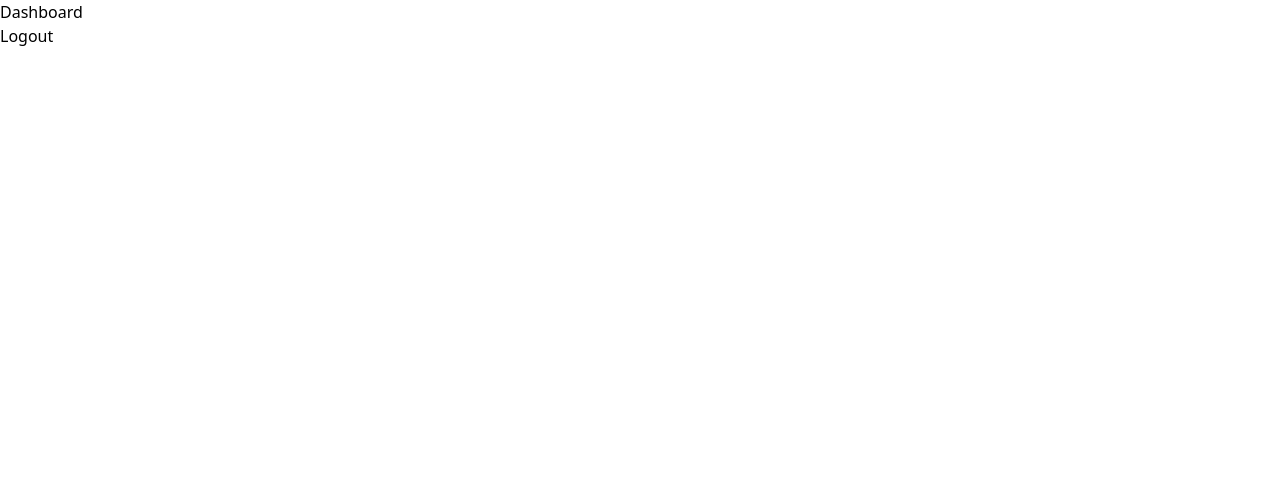
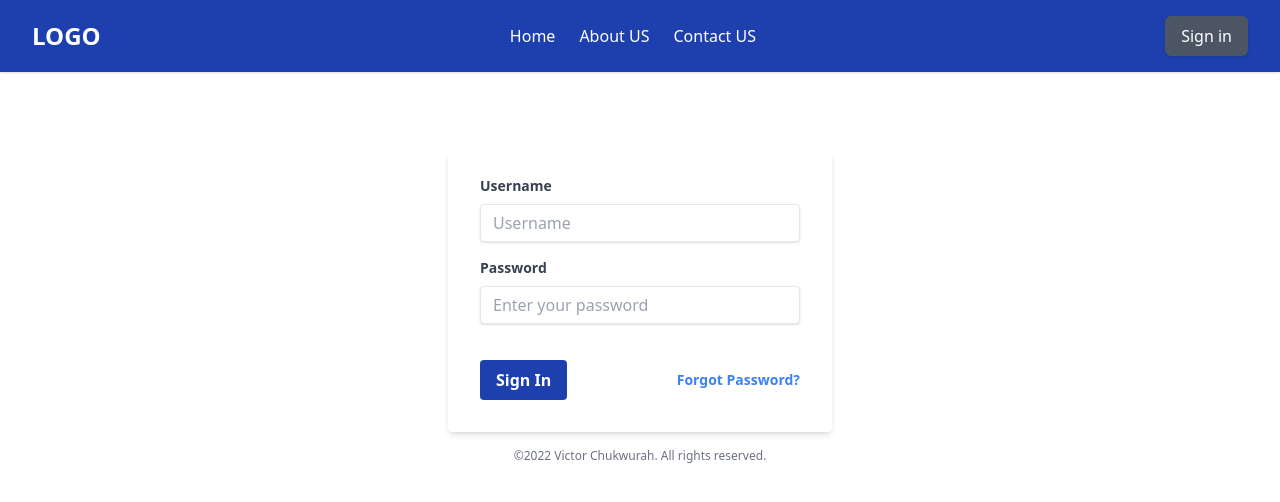
Before and after one commit to ChukwurahVictor/altschool_exam, a React (Create React App) app: page /login in a window 1280 px wide. Shown: the top 502 px of the page. Built offline with nearby package versions, Linux system fonts and the light colour scheme.

Commit message:
fixed context issues

```diff
--- a/src/App.js
+++ b/src/App.js
@@ -1,4 +1,4 @@
-import React, { useContext } from 'react';
+// import React, { useContext } from 'react';
 import { BrowserRouter as Router, Routes, Route } from "react-router-dom";
 import { ErrorBoundary } from "react-error-boundary";
 
@@ -8,8 +8,9 @@ import Contact from "./pages/Contact";
 import NotFound from "./pages/404";
 import Dashboard from "./pages/Dashboard";
 import Navbar from "./components/Navbar.jsx";
-import { UserContext } from "./context/UserContext";
+// import { UserContext } from "./context/UserContext";
 import Login from './pages/Login';
+import { ProtectedRoute } from "./components/ProtectedRoutes";
 
 const ErrorFallback = ({ error }) => {
   return (
@@ -20,31 +21,35 @@ const ErrorFallback = ({ error }) => {
   );
 };
 const App = () => {
-  const { userInfo, isAuth } = useContext(UserContext);
+  // const { userInfo, isAuth } = useContext(UserContext);
 
-  console.log(userInfo);
-  if(isAuth) {
-    return <Dashboard />
-  } else {
-    return <Login />
-  }
-  // return (
-    // <div className="app">
-    //   <ErrorBoundary FallbackComponent={ErrorFallback}>
-    //       <Navbar />
-    //       <Router>
-    //         <Routes>
-    //           <Route path="/" element={<Home />} />
-    //           <Route path="/login" element={<Login />} />
-    //           <Route path="/dashboard" element={<Dashboard  />} />
-    //           <Route path="/about" element={<About />} />
-    //           <Route path="/contact" element={<Contact />} />
-    //           <Route path="*" element={<NotFound />} />
-    //         </Routes>
-    //       </Router>
-    //   </ErrorBoundary>
-    // </div>
-  // );
+  // console.log(userInfo);
+  // if(isAuth) {
+  //   return <Dashboard />
+  // } else {
+  //   return <Login />
+  // }
+  return (
+    <div className="app">
+      <ErrorBoundary FallbackComponent={ErrorFallback}>
+          <Navbar />
+          <Router>
+            <Routes>
+              <Route path="/" element={<Home />} />
+              <Route path="/login" element={<Login />} />
+              <Route path="/dashboard" element={
+                <ProtectedRoute>
+                  <Dashboard  />
+                </ProtectedRoute>
+              } />
+              <Route path="/about" element={<About />} />
+              <Route path="/contact" element={<Contact />} />
+              <Route path="*" element={<NotFound />} />
+            </Routes>
+          </Router>
+      </ErrorBoundary>
+    </div>
+  );
 };
 
 export default App;
--- a/src/components/Form.jsx
+++ b/src/components/Form.jsx
@@ -1,53 +1,57 @@
-import React from "react";
-
-const Form = ({submitted}) => {
+const Form = ({ handleSubmit, setState }) => {
   return (
-      <div class="w-full max-w-sm mt-20 m-auto">
-         <form class="bg-white shadow-md rounded px-8 pt-6 pb-8 mb-4">
-            <div class="mb-4">
+    <div className="w-full max-w-sm mt-20 m-auto">
+      <form
+        onSubmit={handleSubmit}
+        className="bg-white shadow-md rounded px-8 pt-6 pb-8 mb-4"
+      >
+        <div className="mb-4">
           <label
-                  class="block text-gray-700 text-sm font-bold mb-2"
-                  for="username"
+            className="block text-gray-700 text-sm font-bold mb-2"
+            htmlFor="username"
           >
             Username
           </label>
           <input
-                  class="shadow appearance-none border rounded w-full py-2 px-3 text-gray-700 leading-tight focus:outline-none focus:shadow-outline"
+            className="shadow appearance-none border rounded w-full py-2 px-3 text-gray-700 leading-tight focus:outline-none focus:shadow-outline"
             id="username"
             type="text"
             placeholder="Username"
+            onChange={(e) => setState({ email: e.target.value })}
+            // value={state.email}
           />
         </div>
-            <div class="mb-6">
+        <div className="mb-6">
           <label
-                  class="block text-gray-700 text-sm font-bold mb-2"
-                  for="password"
+            className="block text-gray-700 text-sm font-bold mb-2"
+            htmlFor="password"
           >
             Password
           </label>
           <input
-                  class="shadow appearance-none border rounded w-full py-2 px-3 text-gray-700 mb-3 leading-tight focus:outline-none focus:shadow-outline"
+            className="shadow appearance-none border rounded w-full py-2 px-3 text-gray-700 mb-3 leading-tight focus:outline-none focus:shadow-outline"
             id="password"
             type="password"
             placeholder="Enter your password"
+            onChange={(e) => setState({ email: e.target.value })}
           />
         </div>
-            <div class="flex items-center justify-between">
+        <div className="flex items-center justify-between">
           <button
-                  class="bg-blue-500 hover:bg-blue-500 text-white font-bold py-2 px-4 rounded focus:outline-none focus:shadow-outline"
+            className="bg-blue-800 hover:bg-blue-500 text-white font-bold py-2 px-4 rounded focus:outline-none focus:shadow-outline"
             type="submit"
           >
             Sign In
           </button>
           <a
-                  class="inline-block align-baseline font-bold text-sm text-blue-500 hover:text-blue-800"
+            className="inline-block align-baseline font-bold text-sm text-blue-500 hover:text-blue-800"
             href="/#"
           >
             Forgot Password?
           </a>
         </div>
       </form>
-         <p class="text-center text-gray-500 text-xs">
+      <p className="text-center text-gray-500 text-xs">
         &copy;2022 Victor Chukwurah. All rights reserved.
       </p>
     </div>
--- a/src/components/Navbar.jsx
+++ b/src/components/Navbar.jsx
@@ -1,14 +1,21 @@
-import React, { useState } from 'react'
+import React, { useState, useContext } from 'react';
+import { UserContext } from "../context/UserContext";
 
 const Navbar = () => {
   const [navbar, setNavbar] = useState(false);
+  const { isAuth, userInfo, logout } = useContext(UserContext);
+
+  const onLogout = (e) => {
+    e.preventDefault();
+    logout();
+  };
 
    return (
-     <nav className="w-full bg-blue-500 shadow">
+     <nav className="w-full bg-blue-800 shadow">
        <div className="justify-between px-4 mx-auto lg:max-w-7xl md:items-center md:flex md:px-8">
          <div>
            <div className="flex items-center justify-between py-3 md:py-5 md:block">
-             <a href="javascript:void(0)">
+             <a href="/home">
                <h2 className="text-2xl font-bold text-white">LOGO</h2>
              </a>
              <div className="md:hidden">
@@ -68,34 +75,43 @@ const Navbar = () => {
              </ul>
 
              <div className="mt-3 space-y-2 lg:hidden md:hidden">
+               {!isAuth ? (
                  <a
-                 href="/signin"
+                   href="/login"
                    className="inline-block w-full px-4 py-2 text-center text-white bg-gray-600 rounded-md shadow hover:bg-gray-800"
                  >
                    Sign in
                  </a>
-               <a
-                 href="javascript:void(0)"
-                 className="inline-block w-full px-4 py-2 text-center text-gray-800 bg-white rounded-md shadow hover:bg-gray-100"
+               ) : (
+                 <>
+                   <h1>Hi, {userInfo?.username}</h1>
+                   <button
+                     onClick={onLogout}
+                     className="inline-block w-full px-4 py-2 text-center text-white bg-gray-600 rounded-md shadow hover:bg-gray-800"
                    >
-                 Sign up
-               </a>
+                     Logout
+                   </button>
+                 </>
+               )}
              </div>
            </div>
          </div>
          <div className="hidden space-x-2 md:inline-block">
-           <a
-             href="javascript:void(0)"
-             className="px-4 py-2 text-white bg-gray-600 rounded-md shadow hover:bg-gray-800"
+           {!isAuth ? (
+             <button className="px-4 py-2 text-white bg-gray-600 rounded-md shadow hover:bg-gray-800">
+               Sign in
+             </button>
+           ) : (
+             <>
+               <p>Hi, {userInfo?.username}</p>
+               <button
+                 onClick={onLogout}
+                 className="inline-block w-full px-4 py-2 text-center text-white bg-gray-600 rounded-md shadow hover:bg-gray-800"
                >
-             Sign in
-           </a>
-           <a
-             href="javascript:void(0)"
-             className="px-4 py-2 text-gray-800 bg-white rounded-md shadow hover:bg-gray-100"
-           >
-             Sign up
-           </a>
+                 Logout
+               </button>
+             </>
+           )}
          </div>
        </div>
      </nav>
--- /dev/null
+++ b/src/components/ProtectedRoutes.jsx
@@ -0,0 +1,14 @@
+import { useContext } from "react";
+import { Navigate } from "react-router-dom";
+import { UserContext } from "../context/UserContext";
+
+export const ProtectedRoute = ({ children }) => {
+   const { isAuth } = useContext(UserContext);
+   if (!isAuth) {
+      console.log(isAuth);
+     // user is not authenticated
+     return <Navigate to="/login" />;
+   }
+
+   return children;
+};
--- a/src/context/UserContext.js
+++ b/src/context/UserContext.js
@@ -4,19 +4,15 @@ export const UserContext = createContext(null);
 
 export const UserContextProvider = ({ children }) => {
   const [userInfo, setUserInfo] = useState(null);
-   const [isAuth, setIsAuth] = useState(true);
+  const [isAuth, setIsAuth] = useState(false);
 
-   const login = () => {
-      fetch("/login").then((res) => {
-         console.log("log in clicked!");
+  const login = (username, password) => {
     setIsAuth(true);
-         setUserInfo(res.user);
-      });
+    setUserInfo({ username, password });
   };
 
   const logout = () => {
     fetch("/logout").then((res) => {
-         console.log("log out clicked!");
       setIsAuth(false);
       setUserInfo(null);
     });
--- a/src/hooks/user.js
+++ b/src/hooks/user.js
@@ -1,5 +1,7 @@
 import React, { useContext } from 'react';
+import { UserContext } from "../context/UserContext";
 
-const getUser = () => {
-
+export const GetUser = () => {
+   const { userinfo } = useContext(UserContext);
+   return userinfo;
 }
--- a/src/pages/Dashboard.jsx
+++ b/src/pages/Dashboard.jsx
@@ -1,19 +1,21 @@
 import React, { useContext } from 'react';
 import UserContext from '../context/UserContext'
+// import { GetUser } from '../hooks/user';
 
 const Dashboard = () => {
-   const { logout } = useContext(UserContext);
-   const onLogout = (e) => {
-      e.preventDefault();
-      logout();
-   }
+   const { userInfo } = useContext(UserContext);
+  //  console.log('GetUser');
+  //  const onLogout = (e) => {
+  //     e.preventDefault();
+  //     logout();
+  //  }
 
    return (
-      <>
-         <p>Dashboard</p>
-         <button onClick={onLogout}>Logout</button>
-      </>
-   )
+     <>
+       <p>Dashboard</p>
+       <p>Hi, {userInfo?.username}</p>
+     </>
+   );
 }
 
 export default Dashboard
--- a/src/pages/Home.jsx
+++ b/src/pages/Home.jsx
@@ -1,11 +1,12 @@
 // import { SpinnerCircular } from "spinners-react";
 // import { user }
-import Form from '../components/Form';
+// import Form from '../components/Form';
+import Login from '../pages/Login';
 
 const Home = () => {
   return (
     <>
-      <Form />
+      <Login />
     </>
   );
 };
--- a/src/pages/Login.jsx
+++ b/src/pages/Login.jsx
@@ -1,21 +1,98 @@
-import React, { useContext }from 'react';
-import Form from "../components/Form";
+import React, { useContext, useState, useEffect } from 'react';
+import { redirect, useNavigate } from 'react-router-dom';
+// import Form from "../components/Form";
 
-import UserContext from '../context/UserContext'
+import UserContext from '../context/UserContext';
 
+// const initialState = {
+//   username: "",
+//   password: "",
+// };
 
 const Login = () => {
-   const { login } = useContext(UserContext);
-   const onSubmit = (e) => {
-     e.preventDefault();
-     login();
+   const navigate = useNavigate();
 
+   const [username, setUsername] = useState("");
+   const [password, setPassword] = useState("");
+   const { login, isAuth } = useContext(UserContext);
+
+  //  useEffect = () => ({
+
+  // }, [username, password, isAuth]);
+
+  const handleSubmit = (e) => {
+    e.preventDefault();
+    login(username, password);
+    setUsername("");
+    setPassword("");
+    navigate("/dashboard")
    };
+
+  const handleUsernameChange = (e) => {
+    setUsername(e.target.value);
+  }
+
+  const handlePasswordChange = (e) => {
+    setPassword(e.target.value);
+  }
    return (
-      <>
-         <Form onSubmit = { () => onSubmit()}/>
-      </>
-   )
+     <>
+       <div className="w-full max-w-sm mt-20 m-auto">
+         <form
+           onSubmit={handleSubmit}
+           className="bg-white shadow-md rounded px-8 pt-6 pb-8 mb-4"
+         >
+           <div className="mb-4">
+             <label
+               className="block text-gray-700 text-sm font-bold mb-2"
+               htmlFor="username"
+             >
+               Username
+             </label>
+             <input
+               className="shadow appearance-none border rounded w-full py-2 px-3 text-gray-700 leading-tight focus:outline-none focus:shadow-outline"
+               id="username"
+               type="text"
+               placeholder="Username"
+               onChange={handleUsernameChange}
+             />
+           </div>
+           <div className="mb-6">
+             <label
+               className="block text-gray-700 text-sm font-bold mb-2"
+               htmlFor="password"
+             >
+               Password
+             </label>
+             <input
+               className="shadow appearance-none border rounded w-full py-2 px-3 text-gray-700 mb-3 leading-tight focus:outline-none focus:shadow-outline"
+               id="password"
+               type="password"
+               placeholder="Enter your password"
+               onChange={handlePasswordChange}
+             />
+           </div>
+           <div className="flex items-center justify-between">
+             <button
+               className="bg-blue-800 hover:bg-blue-500 text-white font-bold py-2 px-4 rounded focus:outline-none focus:shadow-outline"
+               type="submit"
+             >
+               Sign In
+             </button>
+             <a
+               className="inline-block align-baseline font-bold text-sm text-blue-500 hover:text-blue-800"
+               href="/#"
+             >
+               Forgot Password?
+             </a>
+           </div>
+         </form>
+         <p className="text-center text-gray-500 text-xs">
+           &copy;2022 Victor Chukwurah. All rights reserved.
+         </p>
+       </div>
+     </>
+   );
 }
 
 export default Login
```
Lines whose indentation alone changed are shown as unchanged.
